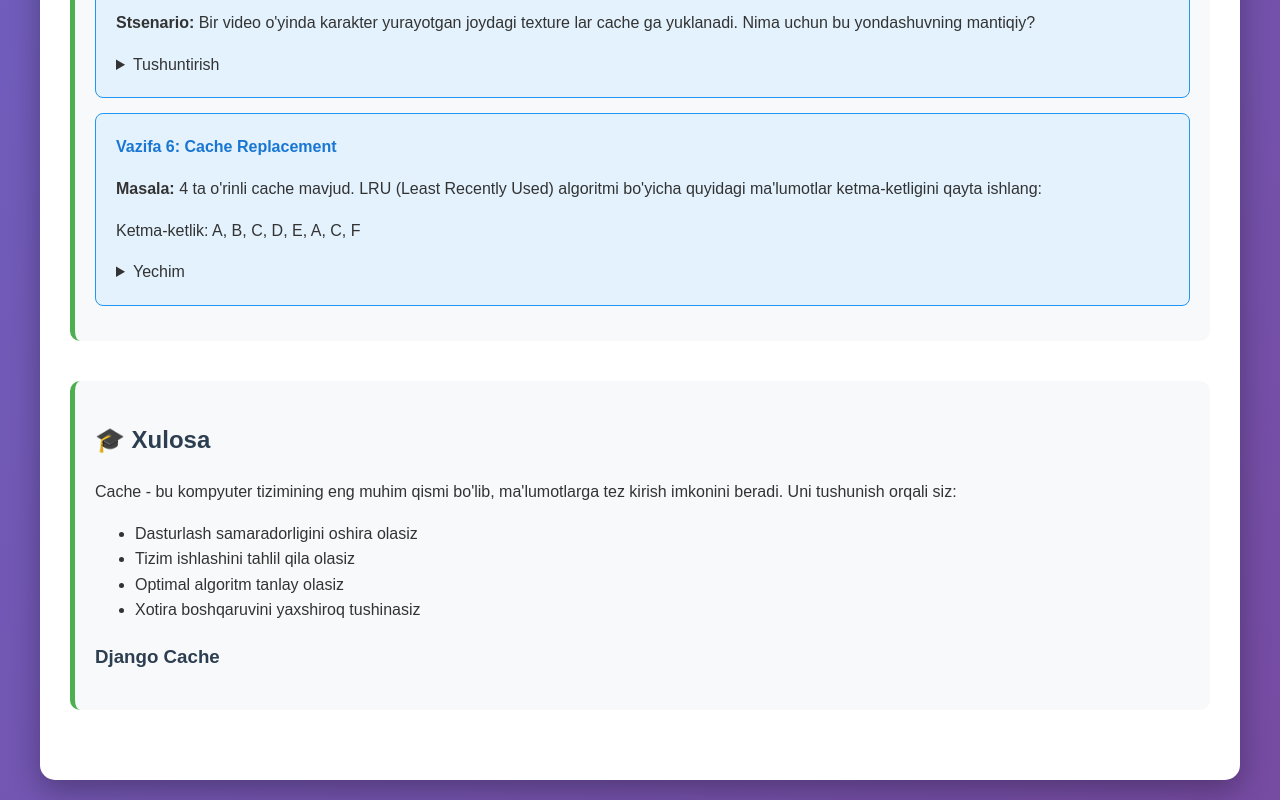
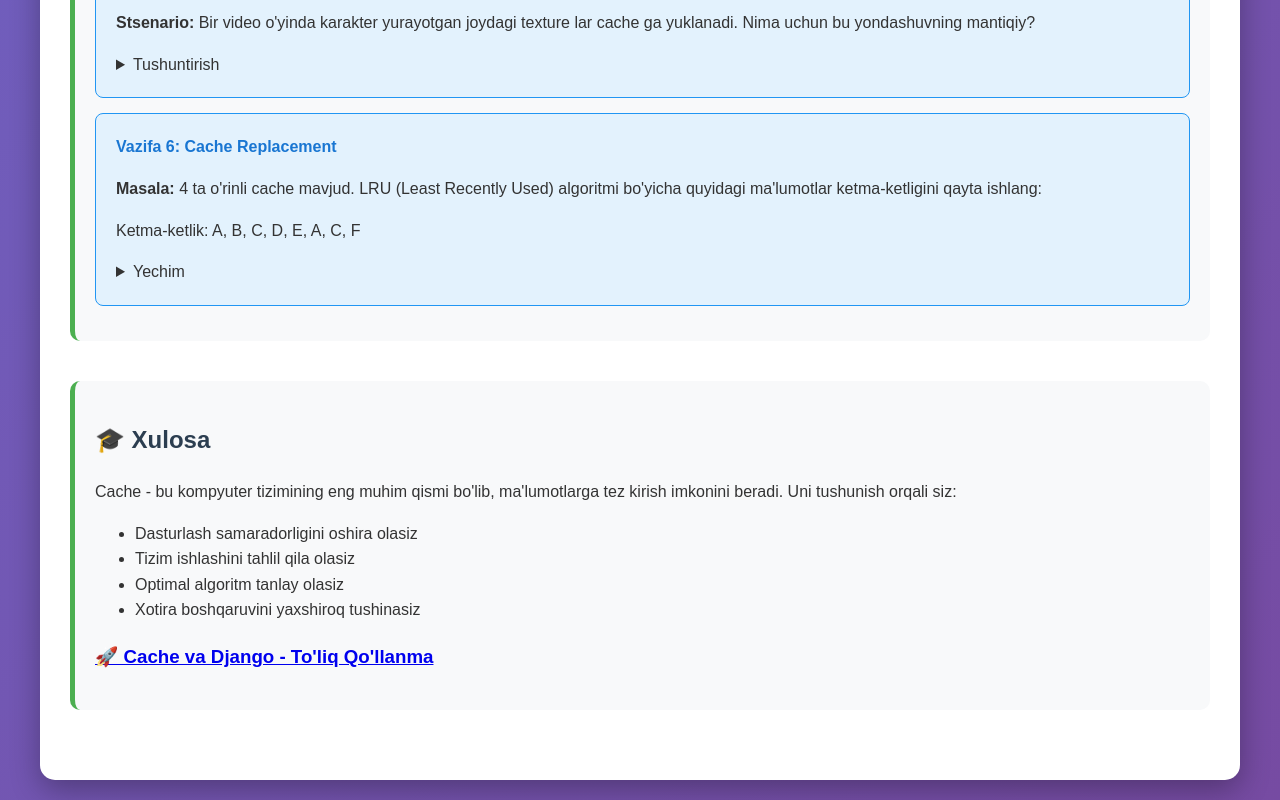
Before and after one commit to themusharraf/cache-tutorial, a plain HTML site: page index.html in a window 1280 px wide. Shown: the part 3747-4547 px from the top of the page. Drawn offline with Linux system fonts and the light colour scheme.

Commit message:
Update index.html

```diff
--- a/index.html
+++ b/index.html
@@ -440,7 +440,7 @@
                     <li>Optimal algoritm tanlay olasiz</li>
                     <li>Xotira boshqaruvini yaxshiroq tushinasiz</li>
                 </ul>
-                <h3 herf"https://github.com/themusharraf/cache-tutorial">Django Cache</h3>
+                <h3><a href="https://github.com/themusharraf/cache-tutorial">🚀 Cache va Django - To'liq Qo'llanma</a></h3>
             </div>
         </div>
     </div>
```
